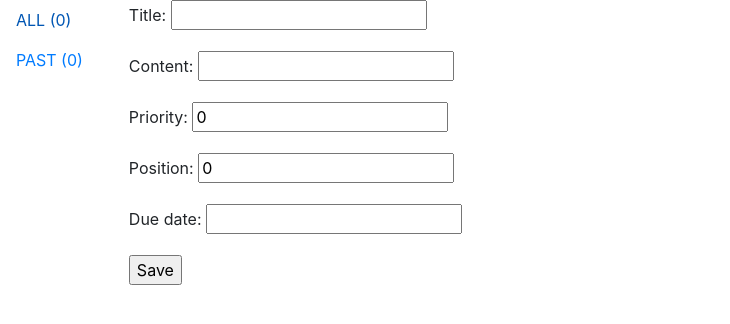
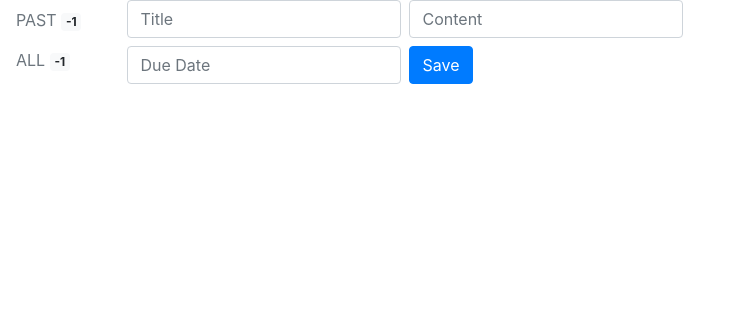
Before and after one commit to wintersalmon/todo_django, a Django app: page / in a window 1280 px wide. Shown: the top 324 px of the page, without its empty margins (0-730 px from the left). Run offline with Django 3.2, Linux system fonts and the light colour scheme; data that the repository does not hold is empty; some libraries are stand-ins or nearby versions.

Commit message:
added fontawsome, applied bootstrap to task form

```diff
--- a/django_app/templates/common/base.html
+++ b/django_app/templates/common/base.html
@@ -9,6 +9,8 @@
     <script src="https://ajax.googleapis.com/ajax/libs/jquery/3.3.1/jquery.min.js"></script>
     <link rel="stylesheet" href="{% static '/bootstrap/css/bootstrap.min.css' %}">
     <script src="{% static '/bootstrap/js/bootstrap.bundle.min.js' %}"></script>
+    <link rel="stylesheet" href="https://use.fontawesome.com/releases/v5.5.0/css/all.css"
+          integrity="sha384-B4dIYHKNBt8Bc12p+WXckhzcICo0wtJAoU8YZTY5qE0Id1GSseTk6S+L3BlXeVIU" crossorigin="anonymous">
 </head>
 <body>
 {% block content %}
--- a/django_app/templates/tasks/index.html
+++ b/django_app/templates/tasks/index.html
@@ -3,35 +3,67 @@
 {% block content %}
 <div class="container-fluid">
     <div class="row">
-
         <ul class="nav flex-column col-sm-auto">
             <li class="nav-item">
-                <a class="nav-link" href="#">ALL (0)</a>
+                <a class="nav-link disabled" href="#">
+                    PAST
+                    <span class="badge badge-light">-1</span>
+                </a>
             </li>
             <li class="nav-item">
-                <a class="nav-link" href="#">PAST (0)</a>
+                <a class="nav-link disabled" href="#">
+                    ALL
+                    <span class="badge badge-light">-1</span>
+                </a>
             </li>
             {% for category in category_list %}
             {% if category.next_max_position %}
             <li class="nav-item">
-                <a class="nav-link active" href="#">{{ category }} ({{ category.next_max_position }})</a>
+                <a class="nav-link active" href="#">
+                    {{ category }}
+                    <span class="badge badge-light">{{ category.next_max_position }}</span>
+                </a>
             </li>
             {% endif %}
             {% endfor %}
         </ul>
 
         <div class="col-8">
-            <form method="POST" action="{% url 'api:task-list-all' %}" id="create-task-form">{% csrf_token %}
-                {{ task_form.as_p }}
-                <input type="submit" value="Save">
+            <form class="form-inline" method="POST" action="{% url 'api:task-list-all' %}" id="create-task-form">
+                {% csrf_token %}
+                {{ form.non_field_errors }}
+                {{ form.title.errors }}
+                <label class="sr-only" for="id_title">Title</label>
+                <input type="text" class="form-control mb-2 mr-sm-2" placeholder="Title" name="title" required=""
+                       id="id_title">
+
+                <label class="sr-only" for="id_content">Content</label>
+                <input type="text" class="form-control mb-2 mr-sm-2" placeholder="Content" name="content" required=""
+                       id="id_content">
+
+                <label class="sr-only" for="id_due_date">DueDate</label>
+                <input type="text" class="form-control mb-2 mr-sm-2" placeholder="Due Date" name="due_date" required=""
+                       id="id_due_date">
+
+                <input type="hidden" name="priority" value="0" min="0" required="" id="id_priority">
+                <input type="hidden" name="position" value="0" min="0" required="" id="id_position">
+
+                <button type="submit" class="btn btn-primary mb-2">Save</button>
             </form>
-            <div id="create-task-result">
-
-            </div>
             <div>
                 <ul class="list-group list-group-flush">
                     {% for task in task_list %}
-                    <li class="list-group-item">{{ task }}</li>
+
+                    <li class="list-group-item">
+                        <i class="far fa-check-square"></i>
+                        <i class="far fa-square"></i>
+                        <i class="far fa-minus-square"></i>
+                        {{ task }}
+                        <i class="far fa-calendar-check"></i>
+                        <i class="fas fa-sort-up"></i>
+                        <i class="fas fa-sort-down"></i>
+                    </li>
+
                     {% endfor %}
                 </ul>
             </div>
@@ -58,7 +90,5 @@ $(document).ready(function(){
         return false;
     });
 });
-
-
 </script>
 {% endblock %}
```
